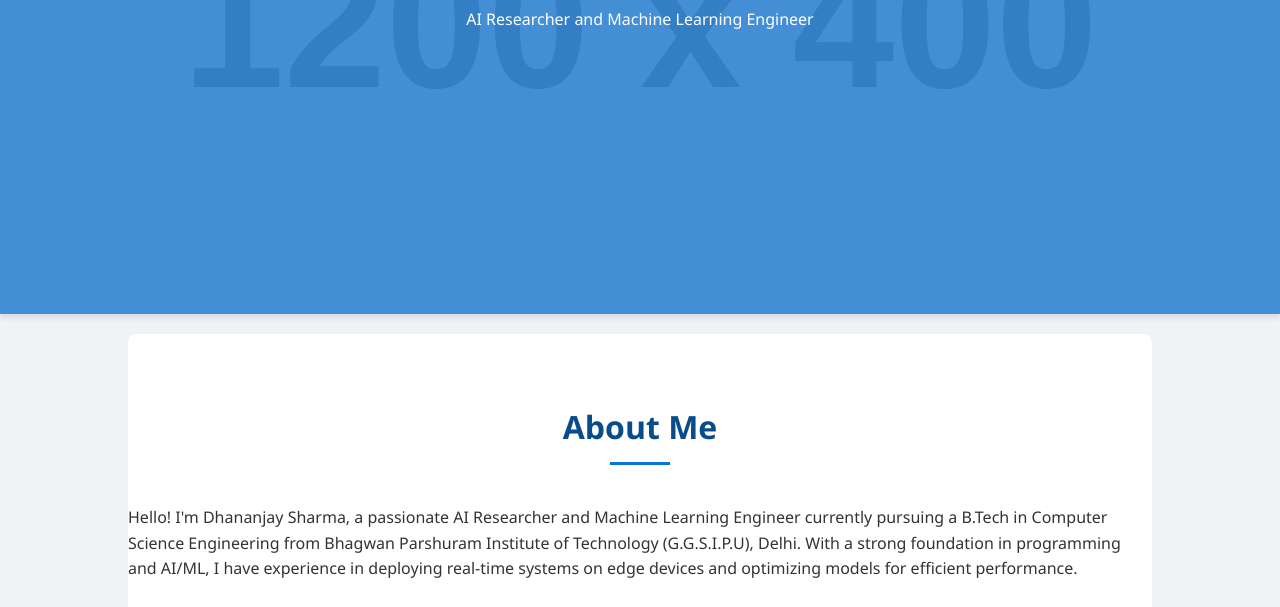
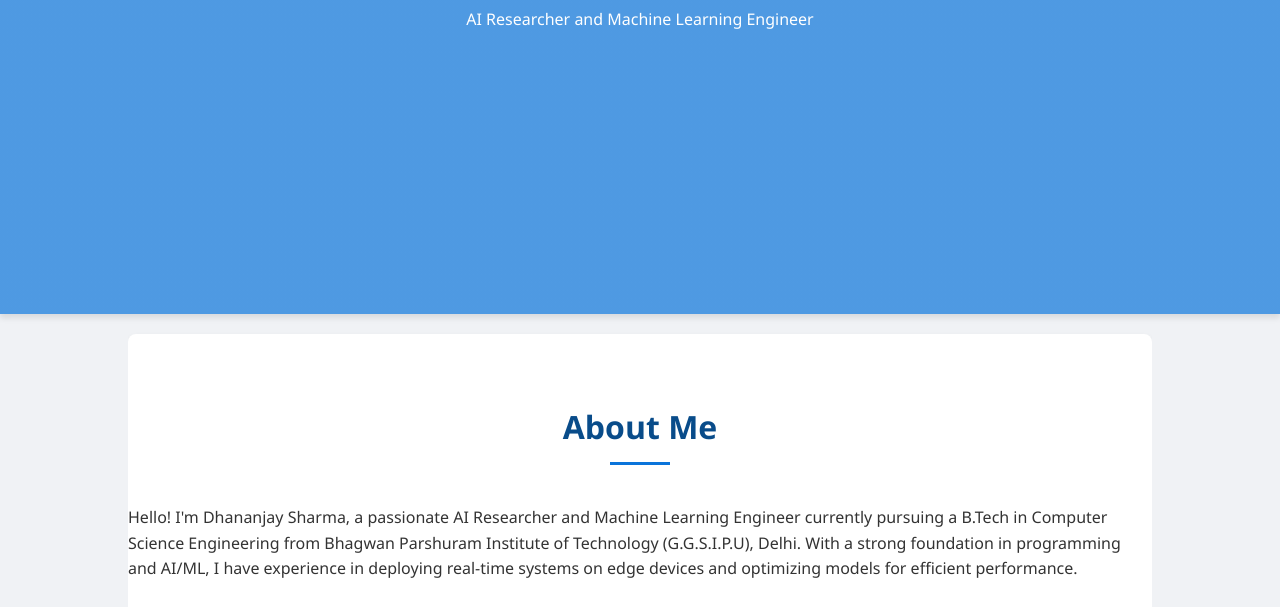
Before and after one commit to dhananjay093/Portfolio, a plain HTML site: page index.html in a window 1280 px wide. Shown: the part 493-1100 px from the top of the page. Drawn offline with Linux system fonts and the light colour scheme; placeholder pictures from the web are drawn by us.

Commit message:
Update index.html
removing 1200 X 400 from background

```diff
--- a/index.html
+++ b/index.html
@@ -62,7 +62,7 @@
         }
 
         #showcase {
-            background: linear-gradient(rgba(10, 116, 218, 0.7), rgba(10, 116, 218, 0.7)), url('https://via.placeholder.com/1200x400') no-repeat center center/cover;
+            background: linear-gradient(rgba(10, 116, 218, 0.7), rgba(10, 116, 218, 0.7));
             color: #fff;
             height: 400px;
             text-align: center;
```
